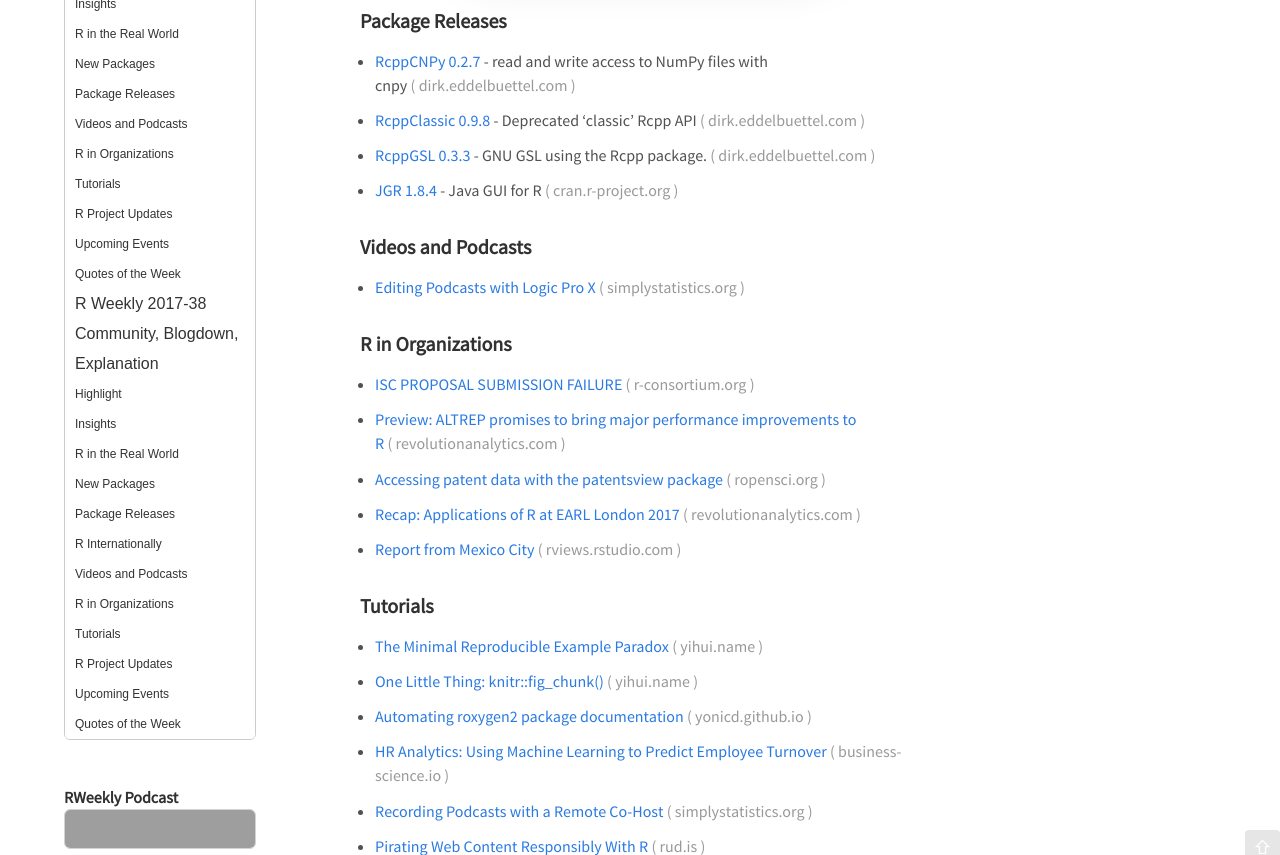
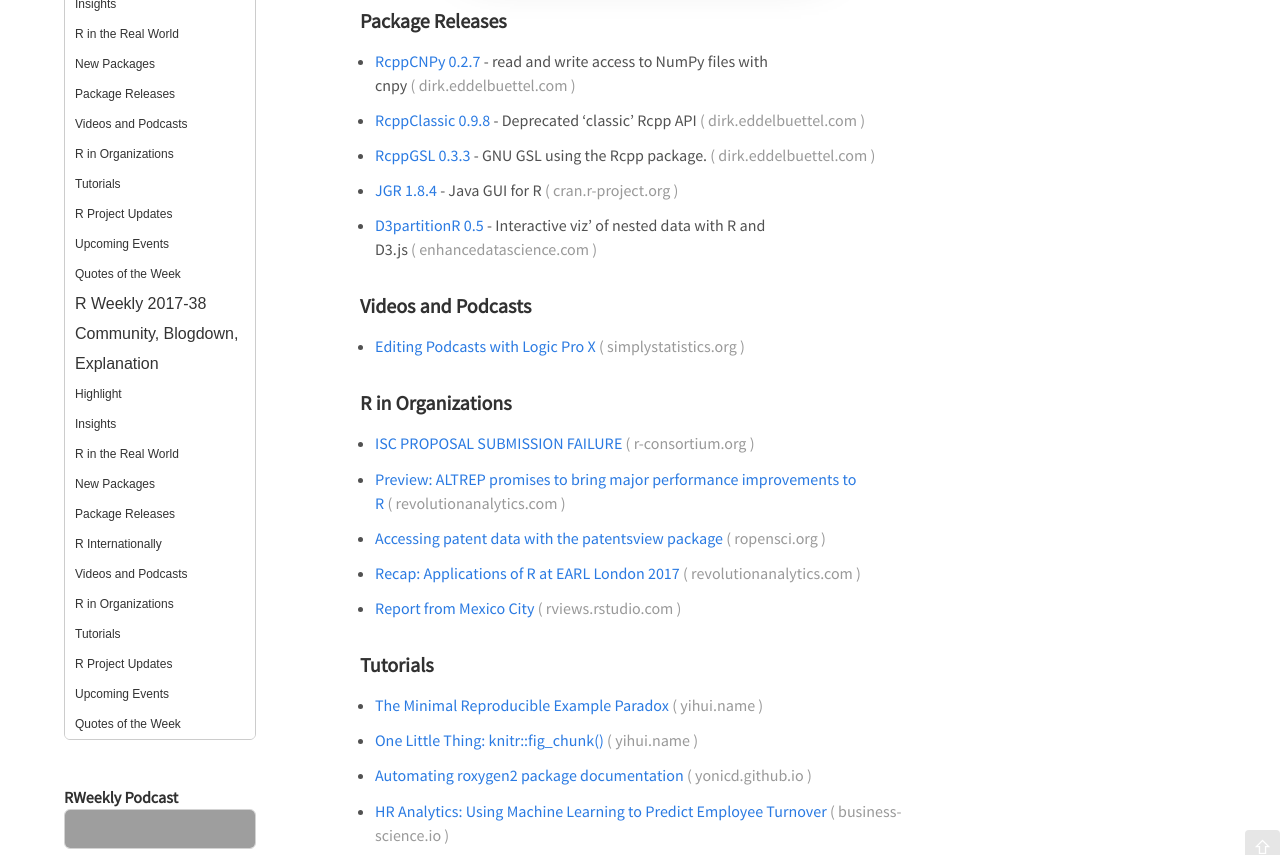
Before and after one commit to rweekly/rweekly.org, a Jekyll site: the page built from _posts/2017-09-25-2017-39.md, in a window 1280 px wide and 900 px high, scrolled down 2969 px, cut to the strip 45-900 px from the top of the window. Built offline with Jekyll 4.4.1, drawn with Linux system fonts in a browser that asks for light colours; emoji names are drawn with the system emoji font; our own code applies the rules of GitHub Pages for plain Markdown files; comment, search, counter and statistics services are not loaded; grey boxes are pictures that could not be loaded.

Commit message:
Update: 2017-39

```diff
--- a/_posts/2017-09-25-2017-39.md
+++ b/_posts/2017-09-25-2017-39.md
@@ -67,6 +67,7 @@
 
 ![pinp 0.0.2: Onwards](https://raw.githubusercontent.com/rweekly/image/master/2017-03/pinp.jpg)
 
+
 ### Package Releases
 
 + [RcppCNPy 0.2.7](http://dirk.eddelbuettel.com/blog/2017/09/23#rcppcnpy_0.2.7) - read and write access to NumPy files with cnpy
@@ -76,6 +77,8 @@
 + [RcppGSL 0.3.3](http://dirk.eddelbuettel.com/blog/2017/09/24/#rcppgsl_0.3.3) - GNU GSL using the Rcpp package.
 
 + [JGR 1.8.4](https://cran.r-project.org/package=JGR) - Java GUI for R
+
++ [D3partitionR 0.5](http://enhancedatascience.com/2017/09/20/d3partitionr-0-5-beta/) - Interactive viz’ of nested data with R and D3.js
 
 ###  Videos and Podcasts
 
```
